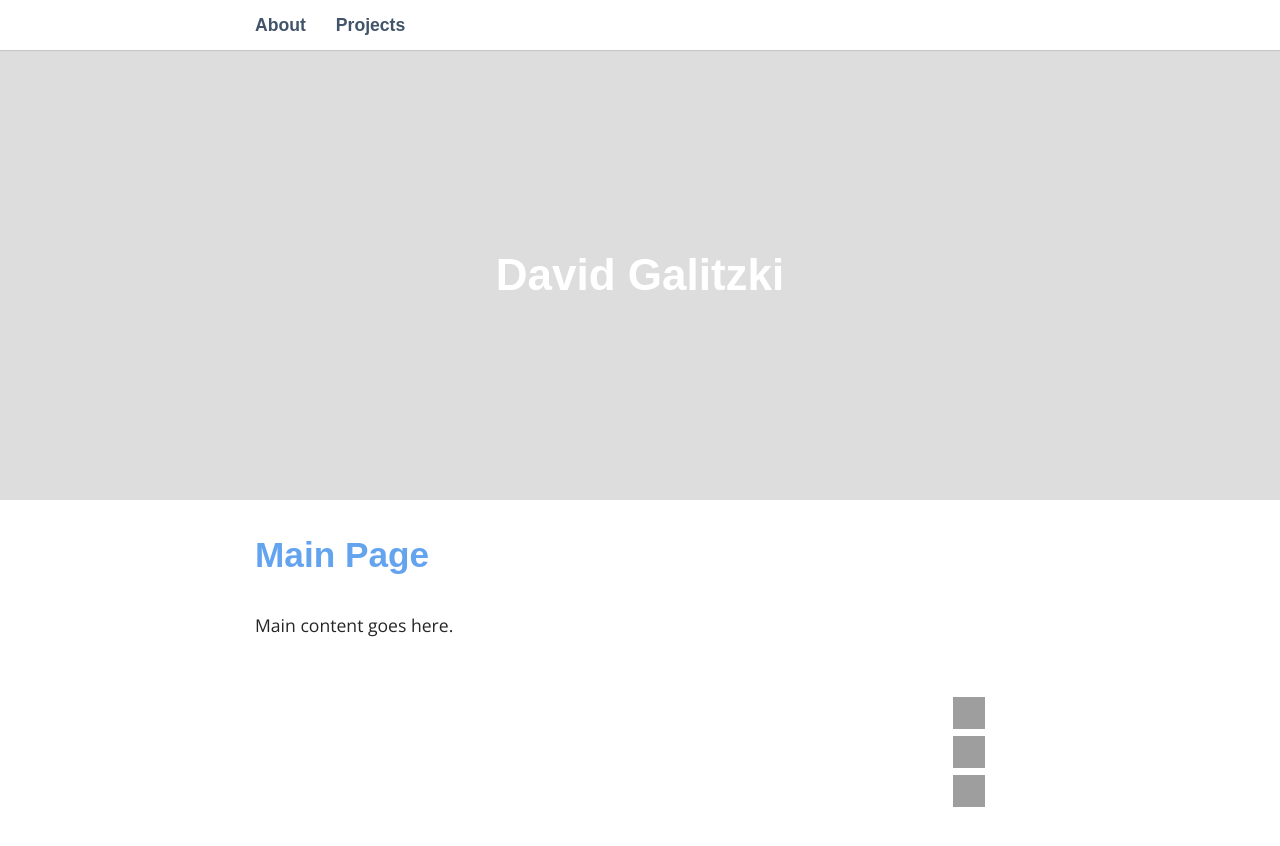
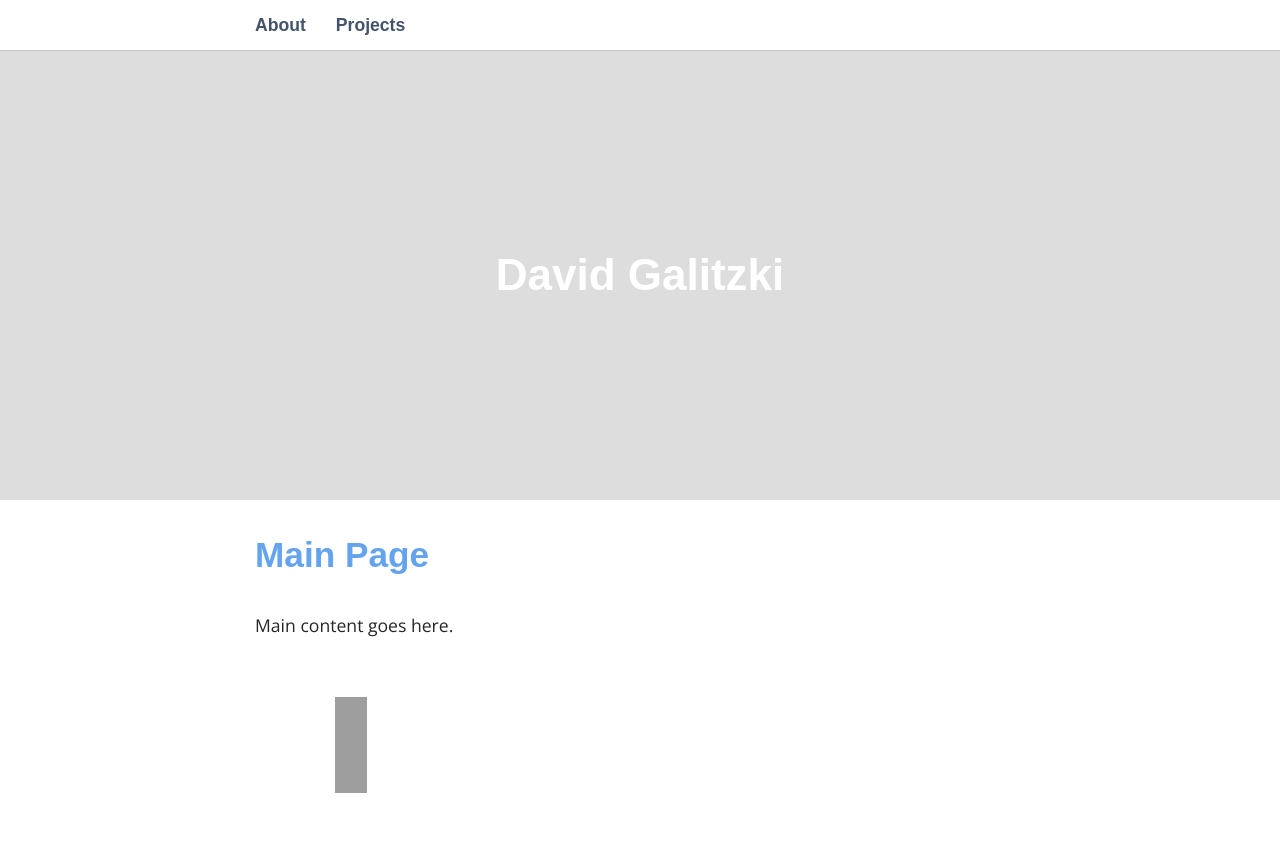
Before and after one commit to davitzki/davitzki.github.io, a Jekyll site: the page built from index.html, in a window 1280 px wide. Shown: the top 846 px of the page. Built offline with Jekyll 4.4.1, drawn with Linux system fonts in a browser that asks for light colours; some web fonts are replaced; grey boxes are pictures that could not be loaded.

Commit message:
Update _layout.scss

```diff
--- a/_sass/_layout.scss
+++ b/_sass/_layout.scss
@@ -108,8 +108,6 @@ aside {
 footer {
 	text-align: center;
 	padding: 40px;
-	display: flex;
-  	justify-content: flex-end;
 }
 
 footer ul {
@@ -119,4 +117,6 @@ footer ul {
 footer li img {
   width: 32px;
   height: 32px;
+  display: flex;
+  justify-content: flex-end;
 }
```
